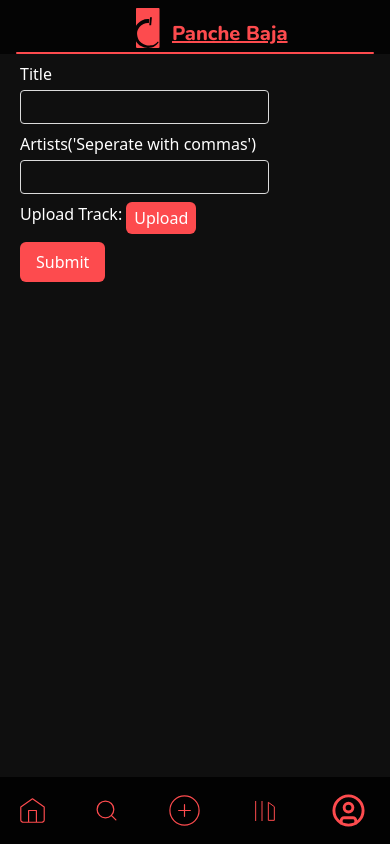
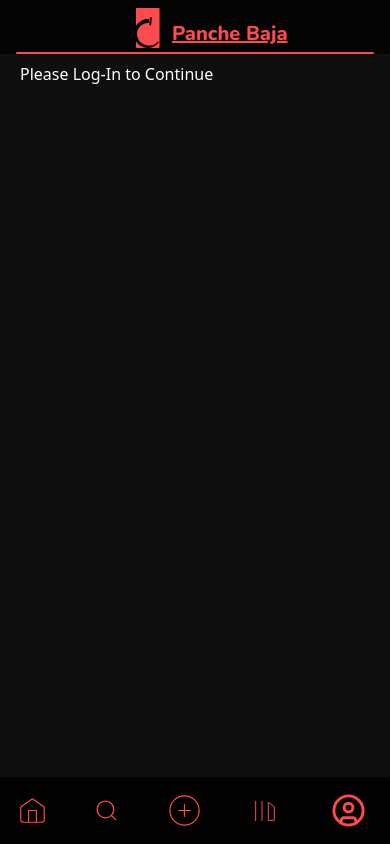
Before and after one commit to prashantStha308/pancheBaja, a React (Vite) app in the folder frontend/: page /publish in a window 390 px wide. Built offline with nearby package versions, Linux system fonts and the light colour scheme.

Commit message:
fix(explore-page-tile): Adjusted the size of the tiles to properly fit mobile screen.

```diff
--- a/frontend/src/app/App.routes.jsx
+++ b/frontend/src/app/App.routes.jsx
@@ -4,7 +4,7 @@ import ExploreLayout from "../pages/Explore/ExploreLayout.jsx"
 import LibraryLayout from "../pages/LibraryLayout"
 import ProfileLayout from '../pages/ProfileLayout'
 import PlaylistLayout from "../pages/playlist/PlaylistLayout"
-import UploadTrack from "../pages/create/UploadTrack"
+import PublishLayout from "../pages/create/PublishLayout.jsx"
 import Login from "../pages/auth/Login.jsx";
 import Test from "../pages/Test"
 import Signup from "../pages/auth/Signup.jsx"
@@ -28,7 +28,7 @@ const AppRoutes = () => {
 
 
 			{/* UPLOAD ROUTES */}
-			<Route path="/publish" element={ <UploadTrack /> } />
+			<Route path="/publish" element={ <PublishLayout /> } />
 
 			{/* DYNAMIC ROUTES */}
 			<Route path="/playlist/:id" element={ <PlaylistLayout /> } />
--- a/frontend/src/components/Error/LoginError.jsx
+++ b/frontend/src/components/Error/LoginError.jsx
@@ -2,7 +2,7 @@ import React from 'react'
 
 const LoginError = () => {
     return (
-        <div>LoginError</div>
+        <div> Please Log-In to Continue </div>
     )
 }
 
--- a/frontend/src/components/Navbar/NavbarActions.jsx
+++ b/frontend/src/components/Navbar/NavbarActions.jsx
@@ -14,9 +14,8 @@ const NavbarActions = () => {
 
     const handleUserRedirect = () => {
         if (!isLoggedIn) navigate("/login");
-        else {
-            // navigate to user page
-        }
+
+        else navigate("/me");
     };
 
     return (
--- a/frontend/src/components/Tiles/ExploreTile.jsx
+++ b/frontend/src/components/Tiles/ExploreTile.jsx
@@ -5,7 +5,7 @@ const ExploreTile = ({ topic = "Test", bgUrl = "/assets/aadiiItyadii.jpg" }) =>
     const [isLoaded, setIsLoaded] = useState(false);
 
     return (
-        <div className="relative group cursor-pointer w-[clamp(3.5rem,10vw,9rem)] md:w-52 aspect-video rounded-md overflow-hidden">
+        <div className="relative group cursor-pointer w-40 md:w-52 aspect-video rounded-md overflow-hidden">
             {!isLoaded && <LoadingExploreTile />}
 
             <img
--- a/frontend/src/pages/auth/SelfProfilePage.jsx
+++ b/frontend/src/pages/auth/SelfProfilePage.jsx
@@ -1,6 +1,8 @@
 import React from 'react'
+// Stores
+import useUserStore from '../../store/user.store';
+// Components
 import ProfilePicture from '../../components/icons/ProfilePicture'
-import useUserStore from '../../store/user.store';
 import LoginError from '../../components/Error/LoginError';
 
 
@@ -23,9 +25,9 @@ const SelfProfilePage = () => {
 
 	const { isLoggedIn, currentUser } = useUserStore();
 
-	// if (!isLoggedIn) {
-	// 	return <LoginError />
-	// }
+	if (!isLoggedIn) {
+		return <LoginError />
+	}
 
 	return (
 		<section id="self-page">
--- /dev/null
+++ b/frontend/src/pages/create/PublishLayout.jsx
@@ -0,0 +1,22 @@
+// Stores
+import useUserStore from "../../store/user.store.js";;
+// Components
+import PublishForm from "../../components/Forms/PublishForm.jsx";
+import LoginError from "../../components/Error/LoginError.jsx";
+
+const PublishLayout = () => {
+
+	const { isLoggedIn } = useUserStore();
+
+	if (!isLoggedIn) {
+		return <LoginError />
+	}
+
+	return (
+		<section id="publish-page">
+			<PublishForm />
+		</section>
+	)
+}
+
+export default PublishLayout
--- a/frontend/src/pages/create/UploadTrack.jsx
+++ /dev/null
@@ -1,12 +0,0 @@
-import PublishForm from "./PublishForm"
-
-const UploadTrack = () => {
-
-	return (
-		<section id="publish-page">
-			<PublishForm />
-		</section>
-	)
-}
-
-export default UploadTrack
--- a/frontend/vite.config.js
+++ b/frontend/vite.config.js
@@ -15,6 +15,6 @@ export default defineConfig({
         changeOrigin: true
       }
     },
-    allowedHosts: ["6e1f55609e2d.ngrok-free.app"],
+    allowedHosts: [".ngrok-free.app"],
   }
 })
```
Also changed, not shown: frontend/src/components/Forms/PublishForm.jsx (renamed from frontend/src/pages/create/PublishForm.jsx, +4 -4 lines).
